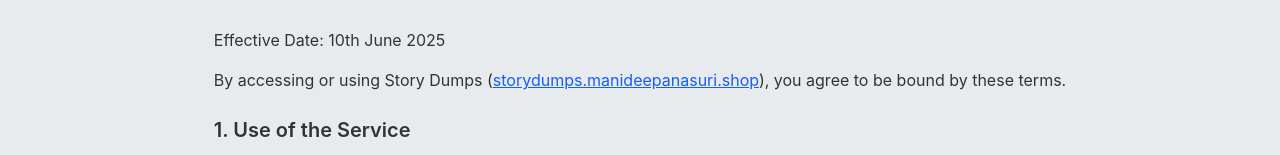
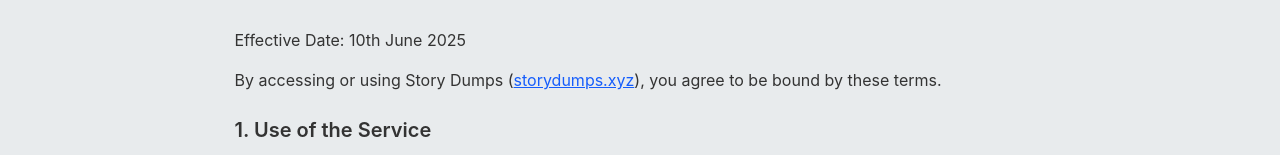
Before and after one commit to manideepanasuri/Story-Dumps, a React (Vite) app: page /terms-of-service in a window 1280 px wide. Shown: the part 176-331 px from the top of the page. Built offline with nearby package versions, Linux system fonts and the light colour scheme; no server answers.

Commit message:
v1 complete

```diff
--- a/src/components/navbar1.tsx
+++ b/src/components/navbar1.tsx
@@ -59,7 +59,7 @@
 const Navbar1 = ({
   logo = {
     url: "/#Hero3",
-    src: "https://shadcnblocks.com/images/block/logos/shadcnblockscom-icon.svg",
+    src: "/logo.svg",
     alt: "logo",
     title: "Story Dump",
   },
@@ -162,7 +162,7 @@
                 <SheetHeader>
                   <SheetTitle>
                     <Link to={logo.url} className="flex items-center gap-2">
-                      <img src={logo.src} className="max-h-8" alt={logo.alt} />
+                      <BookTextIcon/>
                     </Link>
                   </SheetTitle>
                 </SheetHeader>
@@ -172,7 +172,14 @@
                     collapsible
                     className="flex w-full flex-col gap-4"
                   >
-                    {menu.map((item) => renderMobileMenuItem(item))}
+                    {menu
+                      ?.filter(itm=>!itm.authentiation)
+                      .map((item) => renderMobileMenuItem(item))}
+                    {
+                      menu
+                        ?.filter(itm=>itm.authentiation&&is_authenticated)
+                        .map(item=>renderMobileMenuItem(item))
+                    }
                   </Accordion>
 
                   <div className="flex flex-col gap-3">
--- a/src/pages/PrivacyPolicy.tsx
+++ b/src/pages/PrivacyPolicy.tsx
@@ -9,8 +9,8 @@
 
       <p className="mb-4">
         <strong>Story Dumps</strong> operates the website
-        <a href="https://storydumps.manideepanasuri.shop" className="text-blue-600 dark:text-blue-400 underline ml-1">
-          storydumps.manideepanasuri.shop
+        <a href="https://storydumps.xyz" className="text-blue-600 dark:text-blue-400 underline ml-1">
+          storydumps.xyz
         </a>. This Privacy Policy outlines how we collect, use, and protect your information.
       </p>
 
--- a/src/pages/TermsAndConditions.tsx
+++ b/src/pages/TermsAndConditions.tsx
@@ -8,8 +8,8 @@
 
       <p className="mb-4">
         By accessing or using Story Dumps (
-        <a href="https://storydumps.manideepanasuri.shop" className="text-blue-600 dark:text-blue-400 underline">
-          storydumps.manideepanasuri.shop
+        <a href="https://storydumps.xyz" className="text-blue-600 dark:text-blue-400 underline">
+          storydumps.xyz
         </a>), you agree to be bound by these terms.
       </p>
 
```
